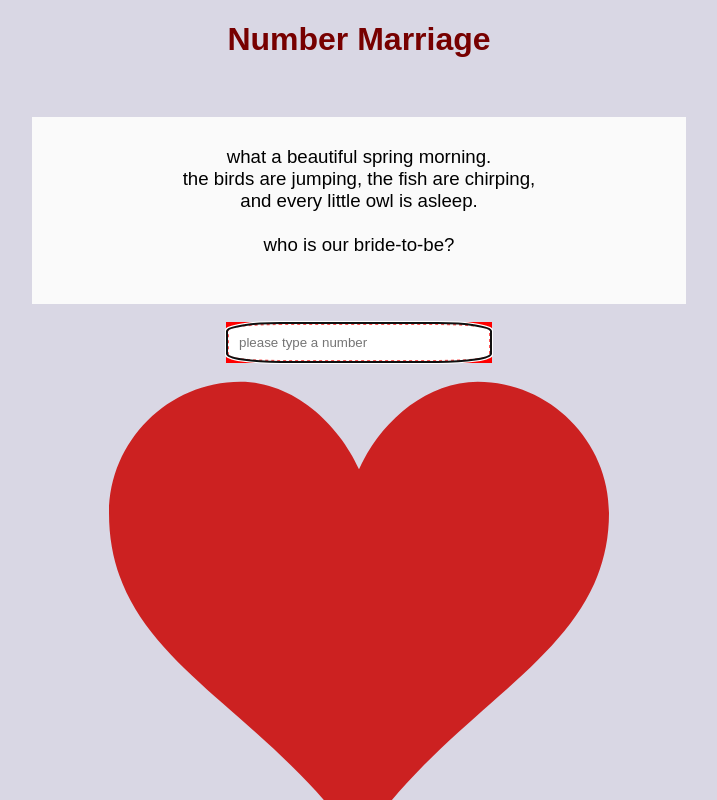
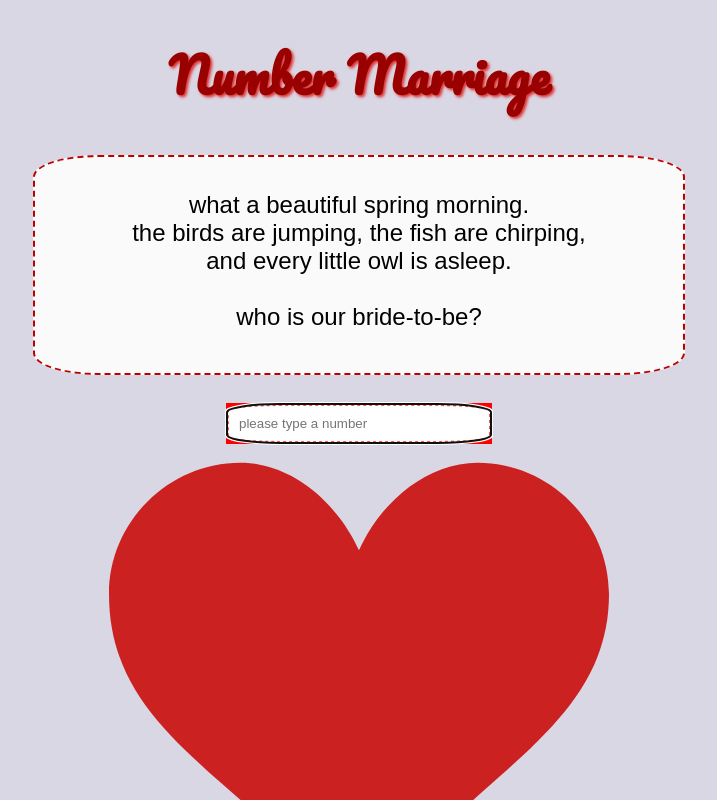
Before and after one commit to catquarks/number-marriage-equality, a React (Create React App) app: page / in a window 1280 px wide. Shown: the top 800 px of the page, without its empty margins (281-998 px from the left). Built offline with nearby package versions, Linux system fonts and the light colour scheme.

Commit message:
Make app break in fun way if objection occurs

```diff
--- a/src/App.css
+++ b/src/App.css
@@ -1,5 +1,8 @@
+@import url('https://fonts.googleapis.com/css?family=Indie+Flower|Pacifico');
+
 .App {
   text-align: center;
+  font-family: 'Pacifico', cursive;
 }
 
 .App-header {
@@ -10,5 +13,7 @@
 }
 
 h1 {
-	color: #770000;
+	color: #990000;
+	font-size: 3em;
+	text-shadow: 2px 2px 3px #dd3232;
 }
--- a/src/App.js
+++ b/src/App.js
@@ -3,6 +3,7 @@ import './App.css'
 import Story from './components/story'
 import UserInput from './components/user_input'
 import Display from './components/display'
+import Objection from './components/objection'
 
 class App extends Component {
   constructor(){
@@ -15,7 +16,8 @@ class App extends Component {
       groom: null,
       married: false,
       consumation: null,
-      currentDisplay: ''
+      currentDisplay: '',
+      objection: false
     }
     this.advanceStep = this.advanceStep.bind(this)
     this.advanceChapter = this.advanceChapter.bind(this)
@@ -53,7 +55,7 @@ class App extends Component {
     this.handleInputAndDisplay(input)
 
     if (this.state.currentChapter.proceedWithMatrimony === true){
-      this.performHolyMatrimony()
+      this.performHolyMatrimony(input)
     }
 
     var nextStep = this.state.step + 1
@@ -108,13 +110,15 @@ class App extends Component {
   }
 
   performHolyMatrimony(input){
-    if (input !== "I OBJECT!"){
+    if (!input.includes('object')){
       this.setState({
         married: true,
         consumation: this.state.bride + this.state.groom
       })
     } else {
-      console.log("how dare you stand in the way of love :'(")
+      this.setState({
+        objection: true
+      })
     }
   }
 
@@ -141,6 +145,7 @@ class App extends Component {
     }
     return (
       <div className="App">
+        <Objection disaster={this.state.objection} />
         <h1>Number Marriage</h1>
         <Story chapter={currentChapter.chapter} />
         <br /><br />
--- a/src/components/css/display.css
+++ b/src/components/css/display.css
@@ -14,5 +14,6 @@ svg {
 
 svg > text {
 	text-anchor: middle;
-	font-size: 7px;
+	font-family: 'Indie Flower', cursive;
+	font-size: 6px;
 }
--- /dev/null
+++ b/src/components/css/objection.css
@@ -0,0 +1,16 @@
+.objection {
+	height: 0;
+	width: auto;
+	display: none;
+}
+
+.confirmed{
+	display: block;
+	z-index: 10;
+	height: 100%;
+	font-size: 100px;
+}
+
+.disaster {
+	display: none;
+}
--- a/src/components/css/story.css
+++ b/src/components/css/story.css
@@ -1,10 +1,13 @@
 .story {
-	font-size: 14pt;
+	font-size: 18pt;
 	display: inline-block;
-	margin-top: 2em;
+	margin-top: 0.25em;
 	background: #fafafa;
-	width: 35em;
-	height: 10em;
+	width: 27em;
+	height: 9em;
+	border: dashed #b00 2px;
+	border-radius: 10%;
+
 }
 
 pre {
--- a/src/components/css/user_input.css
+++ b/src/components/css/user_input.css
@@ -10,7 +10,7 @@
 
 input[type=text] {
 	width: 18em;
-	border: dotted #f00 3px;
+	border: dashed #b00 1px;
 	padding: 10px;
 	border-radius: 20%;
 }
--- a/src/components/display.js
+++ b/src/components/display.js
@@ -4,7 +4,7 @@ import './css/display.css'
 class Display extends Component {
 	render(){
 		return(
-			<div>
+			<div className="display">
 				<svg viewBox="0 0 32 29.6">
 					<path className='heart' d="M23.6,0c-3.4,0-6.3,2.7-7.6,5.6C14.7,2.7,11.8,0,8.4,0C3.8,0,0,3.8,0,8.4c0,9.4,9.5,11.9,16,21.2 c6.1-9.3,16-12.1,16-21.2C32,3.8,28.2,0,23.6,0z"/>
 					<text x="50%" y="50%">{this.props.characters}</text>
--- /dev/null
+++ b/src/components/objection.js
@@ -0,0 +1,23 @@
+import React, {Component} from 'react'
+import './css/objection.css'
+
+class Objection extends Component {
+	render(){
+		if (this.props.disaster === true){
+			// why does placeholder text take longer??
+			document.getElementsByTagName("input")[0].placeholder = "love is dead"
+			document.getElementsByTagName("input")[0].value = ""
+			document.getElementsByClassName("objection")[0].className = "confirmed"
+			document.getElementsByClassName("story")[0].className = "disaster"
+			document.getElementsByClassName("display")[0].className = "disaster"
+			document.getElementsByTagName("h1")[0].innerHTML = "i hate you"
+		}
+		return(
+			<div className="objection">
+				YOU'RE A MONSTER
+			</div>
+		)
+	}
+}
+
+export default Objection
```
Also changed, not shown: src/logo.svg (deleted), 1 other file (tests, documents, lock files or other folders).
